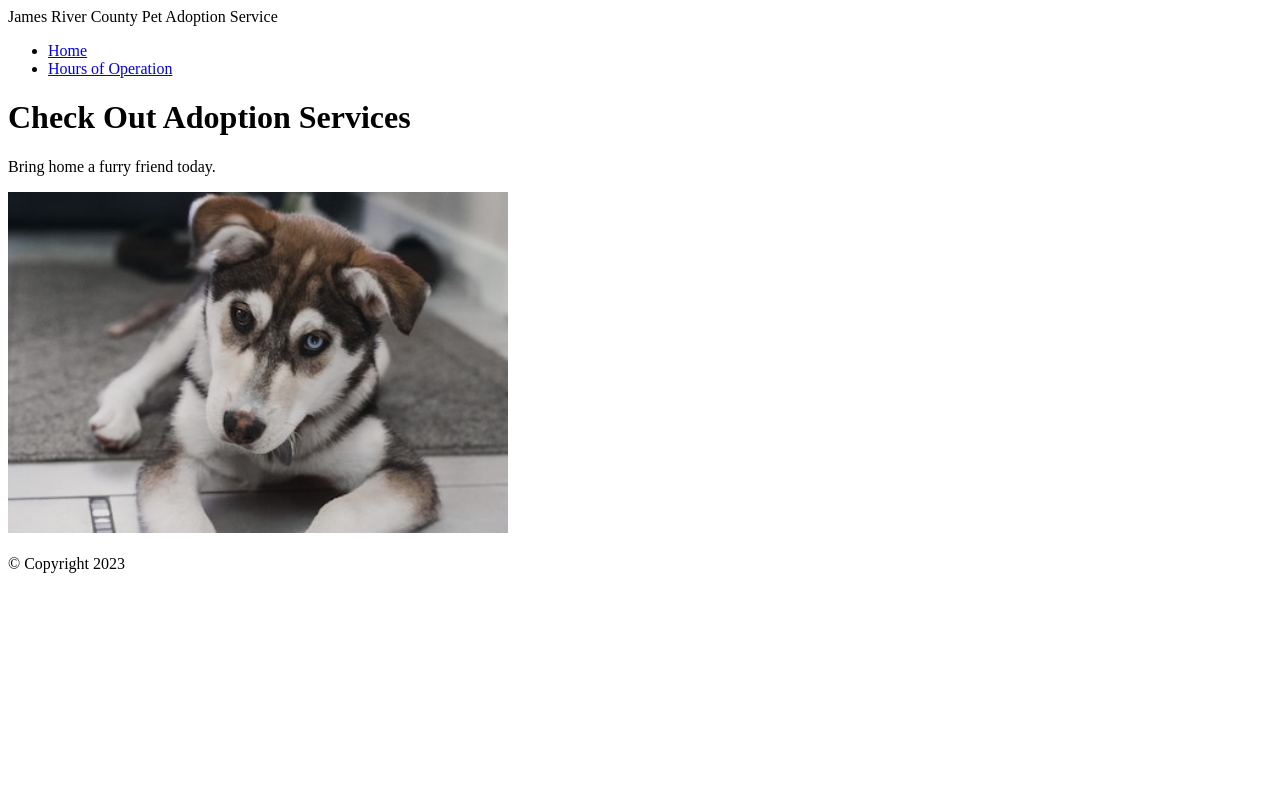
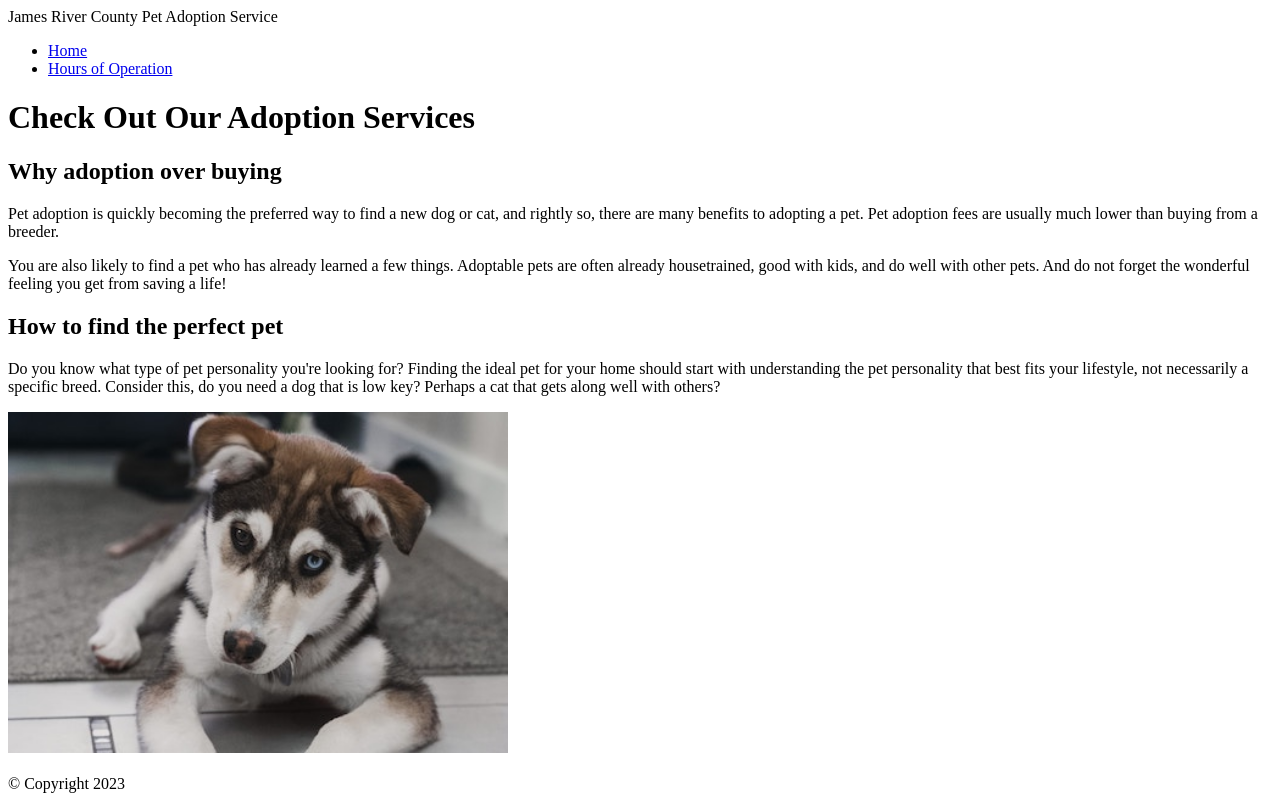
Before and after one commit to RS-236/m1-assignment, a plain HTML site: page index.html in a window 1280 px wide. Drawn offline with Linux system fonts and the light colour scheme.

Commit message:
second commit

```diff
--- a/index.html
+++ b/index.html
@@ -21,8 +21,12 @@
 
             <!-- Main Content -->
             <main>
-                <h1>Check Out Adoption Services</h1>
-                <p>Bring home a furry friend today.</p>
+                <h1>Check Out Our Adoption Services</h1>
+                <h2>Why adoption over buying</h2>
+                <p>Pet adoption is quickly becoming the preferred way to find a new dog or cat, and rightly so, there are many benefits to adopting a pet. Pet adoption fees are usually much lower than buying from a breeder.</p>
+                <p>You are also likely to find a pet who has already learned a few things. Adoptable pets are often already housetrained, good with kids, and do well with other pets. And do not forget the wonderful feeling you get from saving a life!</p>
+                <h2>How to find the perfect pet</h2>
+                <p>Do you know what type of pet personality you're looking for? Finding the ideal pet for your home should start with understanding the pet personality that best fits your lifestyle, not necessarily a specific breed. Consider this, do you need a dog that is low key? Perhaps a cat that gets along well with others?</p>
                 <img src="images/Puppy-1.jpg" alt="Puppy-1" width="500">
             <br><br>
             </main>
```
